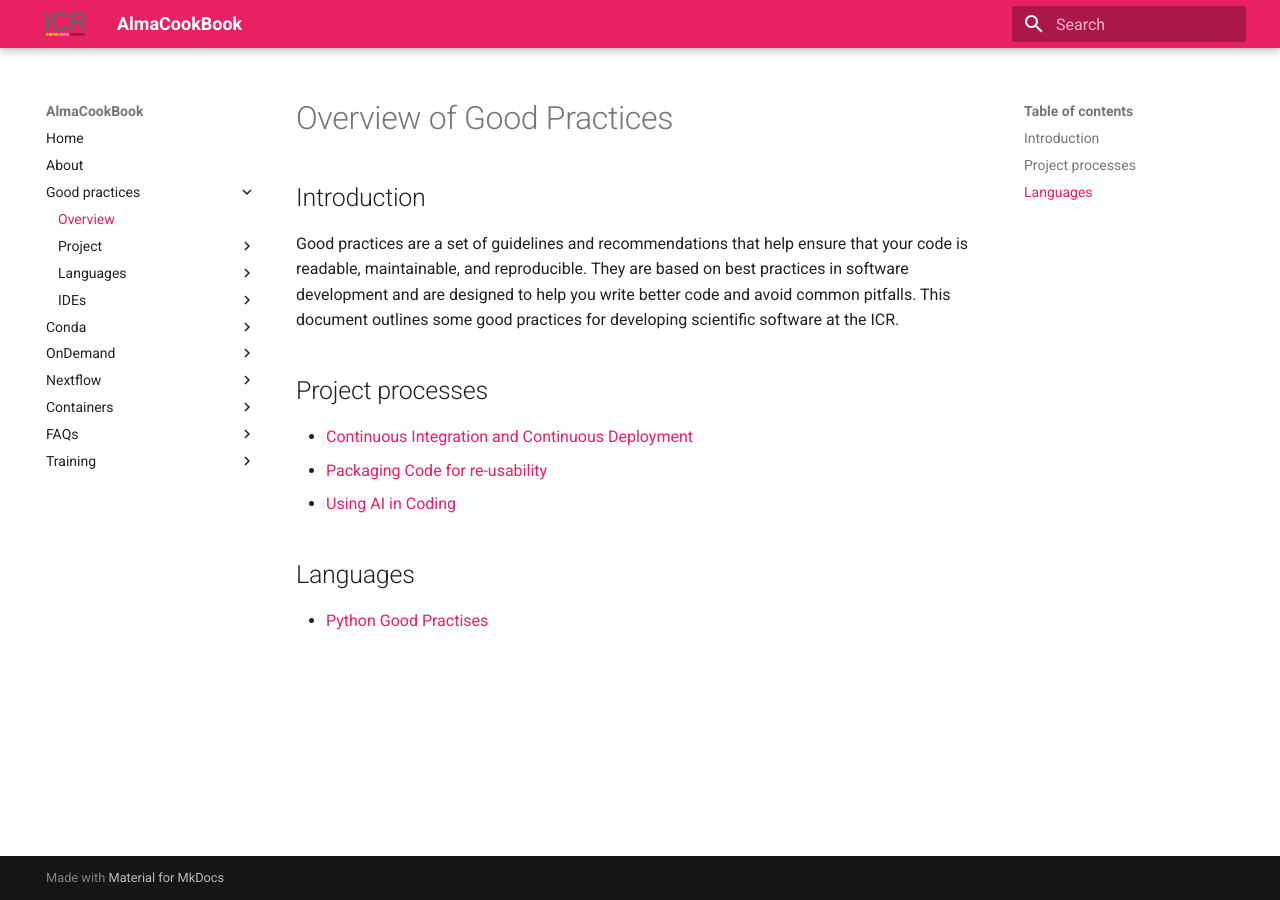
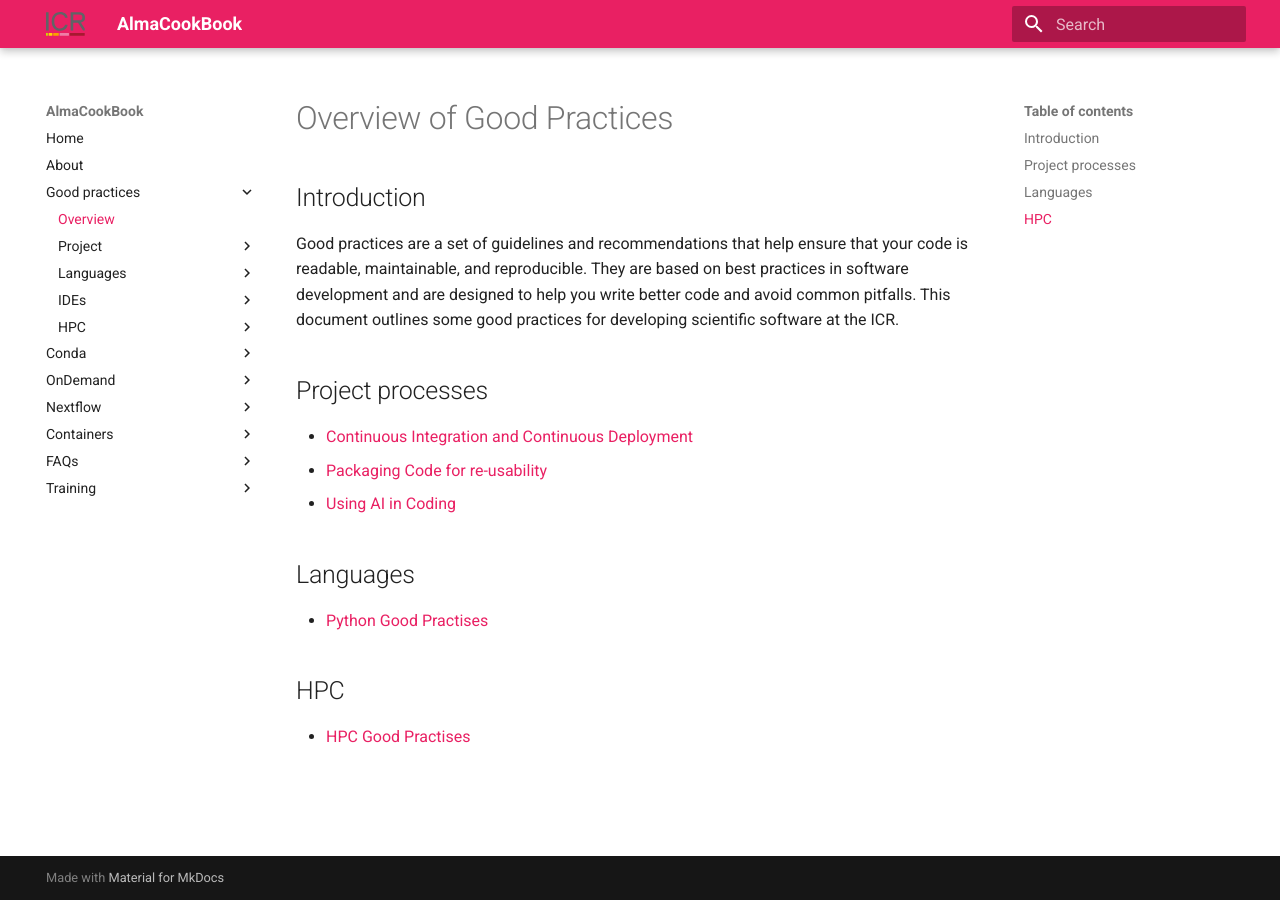
Before and after one commit to AlmaCookBook/AlmaCookBook.github.io, an MkDocs documentation site: the page built from docs/good.md, in a window 1280 px wide. Built offline with MkDocs 1.6.1 and Material for MkDocs 9.7.7, drawn with Linux system fonts in a browser that asks for light colours.

Commit message:
Added hpc

```diff
--- a/docs/good.md
+++ b/docs/good.md
@@ -10,3 +10,6 @@ Good practices are a set of guidelines and recommendations that help ensure that
 
 ## Languages
 - [Python Good Practises](good/python)
+
+## HPC
+- [HPC Good Practises](good/hpc)
--- a/mkdocs.yml
+++ b/mkdocs.yml
@@ -14,6 +14,8 @@ nav:
     - IDEs:
       - 'VSCode': 'ides/vscode.md'
       - 'remote-ssh': 'ides/remote.md'
+    - HPC:
+      - 'Overview': 'good/hpc.md'
   - Conda:
     - 'Overview': 'conda/overview.md'
     - 'Basics': 'conda/basics.md'
```
Also changed, not shown: docs/good/hpc.md (added, +3 -0 lines).
